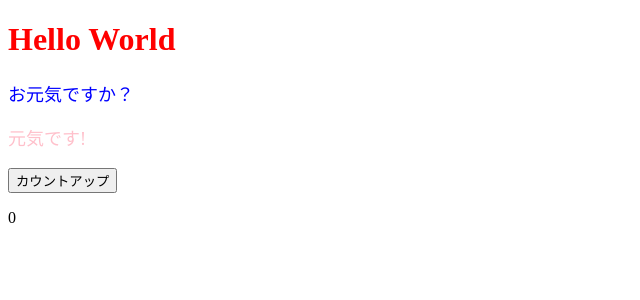
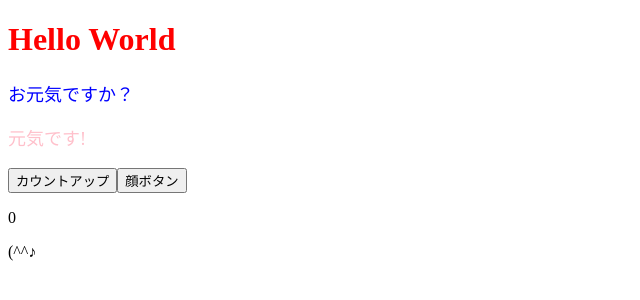
Before and after one commit to hiroweb/react_helloworld, a React (Create React App) app: page / in a window 1280 px wide. Shown: the top 300 px of the page, without its empty margins (0-640 px from the left). Built offline with nearby package versions, Linux system fonts and the light colour scheme.

Commit message:
faceButtonAdded

```diff
--- a/src/App.jsx
+++ b/src/App.jsx
@@ -3,16 +3,23 @@
 
 const App = () => {
   const [num, setNum] = useState(0);
+  const [faceShowFlag, setFaceShowFlag] = useState(true);
   const onClickCountUp = () => {
     setNum(num + 1);
   };
+  const onClickSwitchShowFlag = () => {
+    setFaceShowFlag(!faceShowFlag);
+  };
+
   return (
     <>
       <h1 style={{ color: "red" }}>Hello World</h1>
       <ColorfulMessage color="blue">お元気ですか？</ColorfulMessage>
       <ColorfulMessage color="pink">元気です!</ColorfulMessage>
       <button onClick={onClickCountUp}>カウントアップ</button>
+      <button onClick={onClickSwitchShowFlag}>顔ボタン</button>
       <p>{num}</p>
+      {faceShowFlag && <p>(^^♪</p>}
     </>
   );
 };
```
